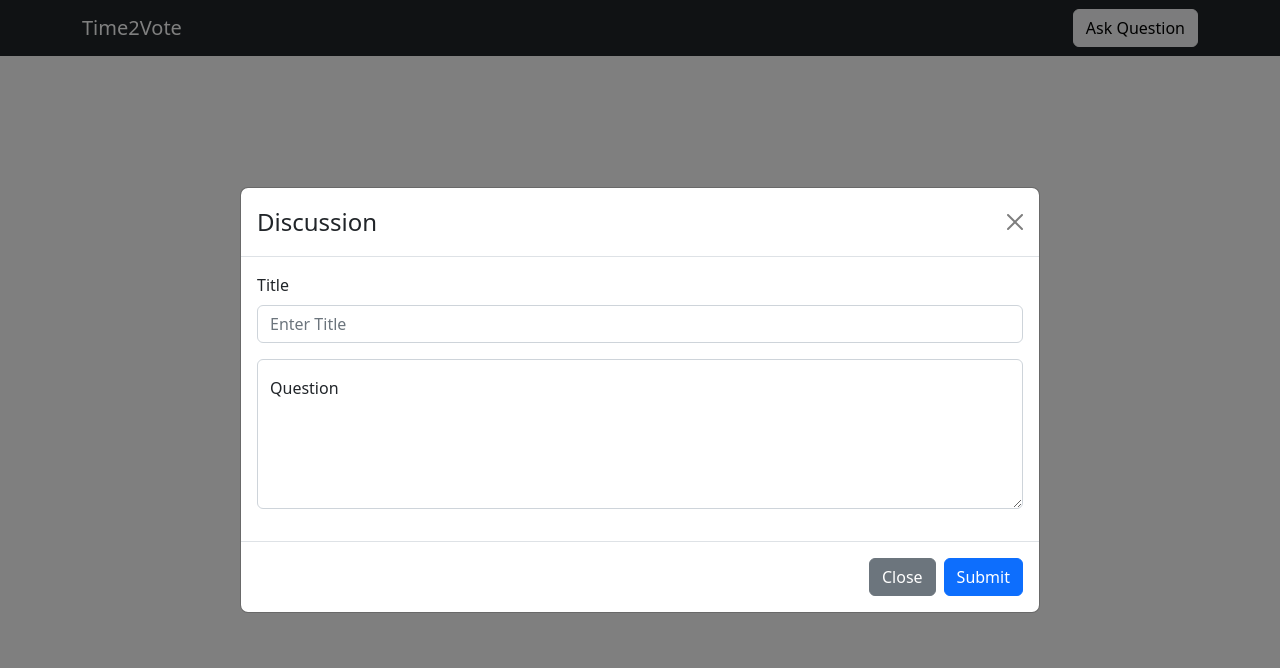
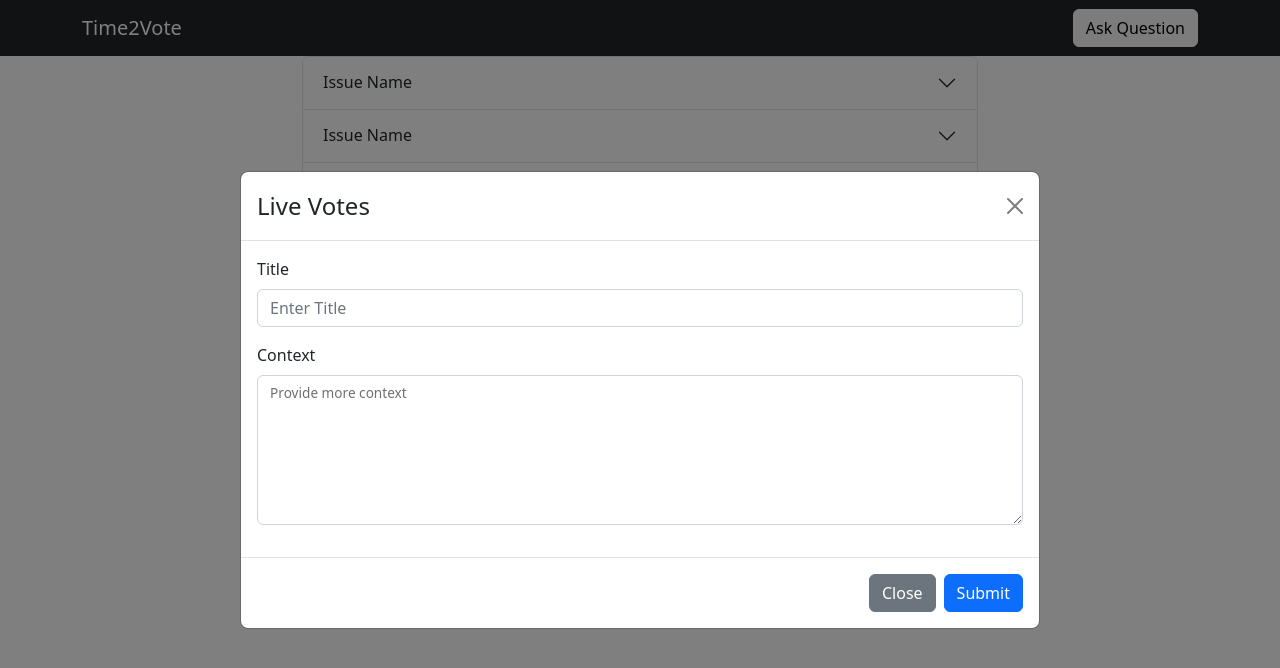
Before and after one commit to WilliamNazarian/McHacks, a React (Vite) app in the folder frontend/: page / in a window 1280 px wide. Both pictures are taken after a click on the button "Ask Question". Shown: the top 668 px of the page. Built offline with nearby package versions, Linux system fonts and the light colour scheme.

Commit message:
Fixed issues

```diff
--- a/frontend/src/MainPage/Components4MainPage/MyAccordion.jsx
+++ b/frontend/src/MainPage/Components4MainPage/MyAccordion.jsx
@@ -2,7 +2,23 @@ import Accordion from "react-bootstrap/Accordion";
 import Container from "react-bootstrap/Container";
 import LoadingButton from "./PressingButton";
 
-function myAccordion() {
+function MyAccordion(props) {
+
+  const issues = [
+    {
+      name: "Issue Name",
+      info: "Issue Info"
+    },
+    {
+      name: "Issue Name",
+      info: "Issue Info"
+    },
+    {
+      name: "Issue Name",
+      info: "Issue Info"
+    }
+  ]
+
   return (
     <Container style={{ width: "700px" }}>
       <Accordion>
@@ -25,4 +41,4 @@ function myAccordion() {
   );
 }
 
-export default myAccordion
+export default MyAccordion
--- a/frontend/src/MainPage/Components4MainPage/MyModal.jsx
+++ b/frontend/src/MainPage/Components4MainPage/MyModal.jsx
@@ -15,18 +15,16 @@ function MyModal(props) {
   const formSubmitHandler = (event) => {
     event.preventDefault();
 
-    set(ref(db, "issues/q1"), {
+    set(ref(db, `issues/${(new Date()).getTime()}`), {
       title: titleRef.current.value,
-      question: textareaRef.current.value,
+      context: textareaRef.current.value,
     });
-
-    console.log(titleRef.current.value + " " + textareaRef.current.value);
   };
 
   return (
     <Modal {...props} size="lg" aria-labelledby="contained-modal-title-vcenter" centered>
       <Modal.Header closeButton>
-        <Modal.Title id="contained-modal-title-vcenter">Discussion</Modal.Title>
+        <Modal.Title id="contained-modal-title-vcenter">Live Votes</Modal.Title>
       </Modal.Header>
       <Form onSubmit={formSubmitHandler}>
         <Modal.Body>
@@ -34,9 +32,12 @@ function MyModal(props) {
             <Form.Label>Title</Form.Label>
             <Form.Control ref={titleRef} type="text" placeholder="Enter Title" />
           </Form.Group>
-          <FloatingLabel controlId="floatingTextarea2" label="Question">
-            <Form.Control ref={textareaRef} as="textarea" placeholder="Leave a question here" style={{ height: "150px" }} className="mb-3" />
-          </FloatingLabel>
+          <Form.Group className="mb-3">
+            <Form.Label>Context</Form.Label>
+            <FloatingLabel controlId="floatingTextarea2" label="Provide more context">
+              <Form.Control ref={textareaRef} as="textarea" style={{ height: "150px" }} className="mb-3" />
+            </FloatingLabel>
+          </Form.Group>
         </Modal.Body>
         <Modal.Footer>
           <Button variant="secondary" onClick={props.onHide}>
--- a/frontend/src/MainPage/MyMainPage.jsx
+++ b/frontend/src/MainPage/MyMainPage.jsx
@@ -1,6 +1,7 @@
 import { useState } from "react";
 import MyNavbar from "./Components4MainPage/MyNavbar";
 import MyModal from "./Components4MainPage/MyModal";
+import MyAccordion from "./Components4MainPage/MyAccordion";
 
 function MyMainPage() {
   const [modalShow, setModalShow] = useState(false);
@@ -12,6 +13,7 @@ function MyMainPage() {
     <>
       <MyModal show={modalShow} onHide={() => setModalShow(false)} />
       <MyNavbar onQuestionClicked={questionModalHandler} />
+      <MyAccordion />
     </>
   );
 }
--- a/frontend/src/api/getIssues.jsx
+++ b/frontend/src/api/getIssues.jsx
@@ -13,6 +13,8 @@ function GetIssues() {
             const data = snapshot.val();
 
             const issues = Object.values(data);
+
+
 
             setIssues(issues)
 
```
Also changed, not shown: 2 other files (tests, documents, lock files or other folders).
